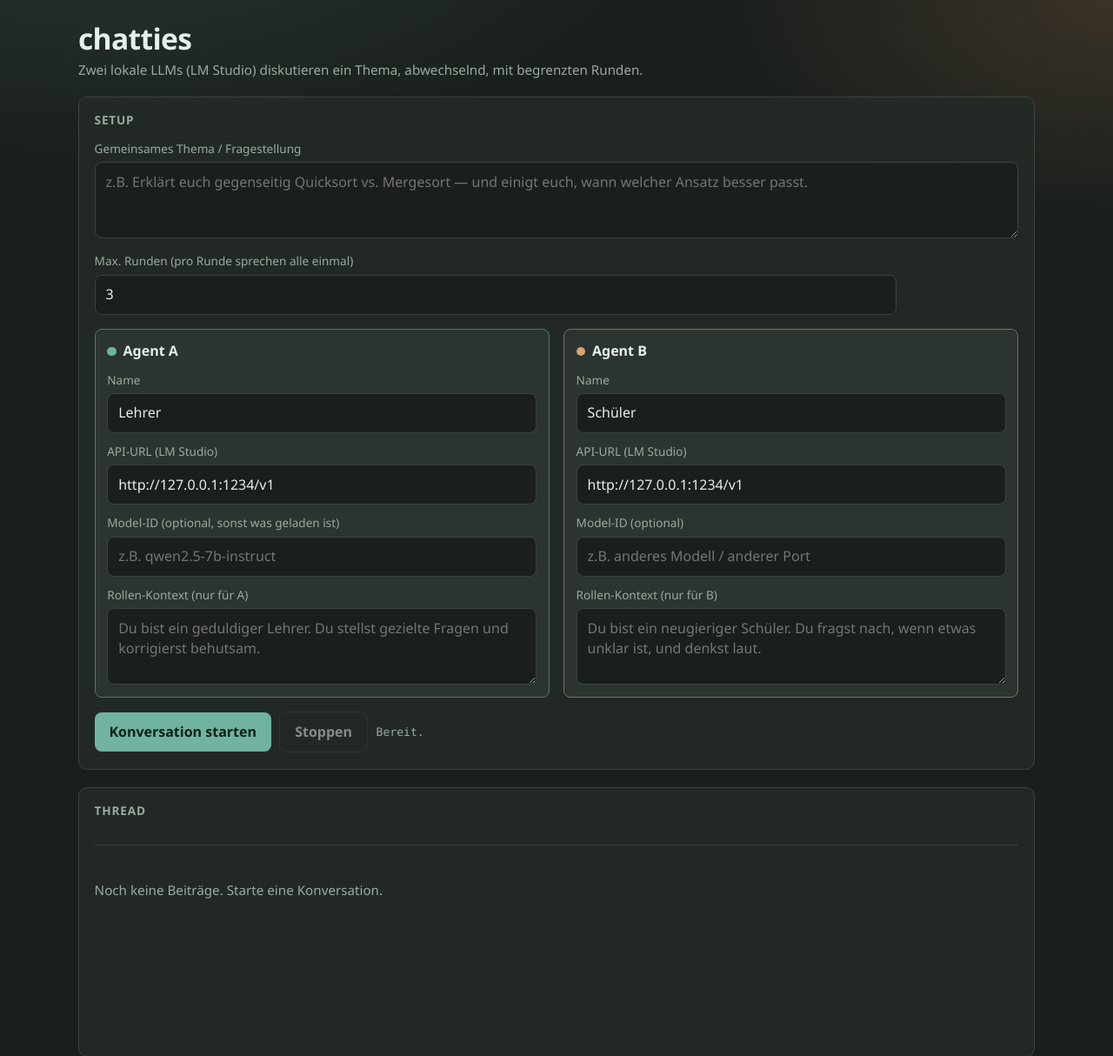
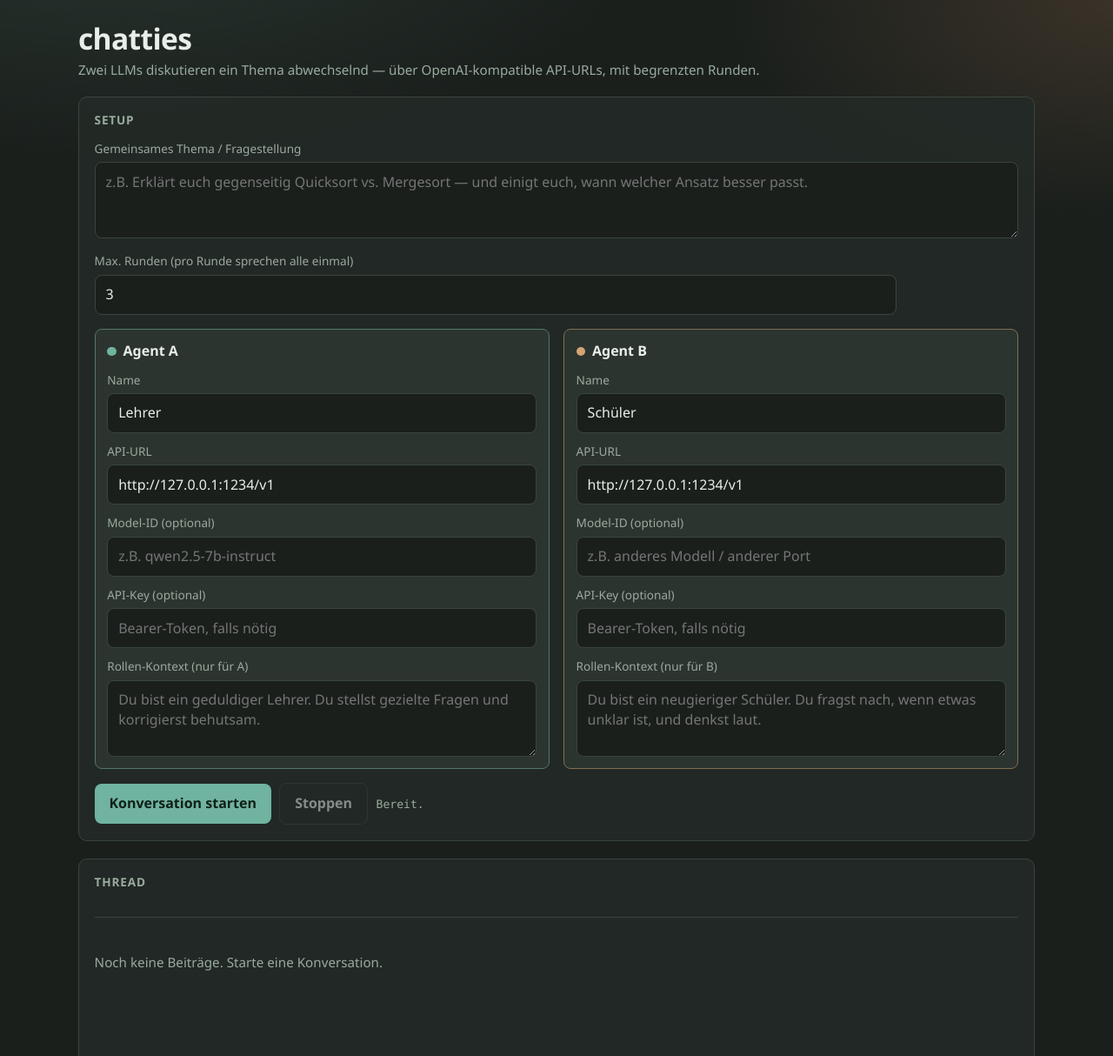
Before and after one commit to platomat/chatties, a PHP site: page /v1/ in a window 1280 px wide. Shown: the top 1214 px of the page at 87% size. Run offline with PHP 8.4, Linux system fonts and the light colour scheme; data that the repository does not hold is empty.

Commit message:
Support API keys and longer timeouts for slow models.
Keep the UI provider-agnostic, send optional Bearer tokens, and raise the default LLM request timeout so long generations are not cut off.

```diff
--- a/assets/app.js
+++ b/assets/app.js
@@ -37,6 +37,7 @@
       label: val(`agent-${side}-name`),
       apiUrl: val(`agent-${side}-url`),
       model: val(`agent-${side}-model`),
+      apiKey: val(`agent-${side}-key`),
       context: val(`agent-${side}-context`),
     };
   }
@@ -49,6 +50,7 @@
       setVal(`agent-${side}-name`, agent.name || "");
       setVal(`agent-${side}-url`, agent.apiUrl || "");
       setVal(`agent-${side}-model`, agent.model || "");
+      setVal(`agent-${side}-key`, agent.apiKey || "");
       setVal(`agent-${side}-context`, agent.context || "");
     }
   }
--- a/index.php
+++ b/index.php
@@ -6,10 +6,13 @@ Env::load();
 
 $defaultApiUrl = Env::get('CHATTIES_API_URL', 'http://127.0.0.1:1234/v1') ?? 'http://127.0.0.1:1234/v1';
 $defaultModel = Env::get('CHATTIES_MODEL', '') ?? '';
+$defaultApiKey = Env::get('CHATTIES_API_KEY', '') ?? '';
 $apiUrlA = Env::get('CHATTIES_API_URL_A', $defaultApiUrl) ?? $defaultApiUrl;
 $apiUrlB = Env::get('CHATTIES_API_URL_B', $defaultApiUrl) ?? $defaultApiUrl;
 $modelA = Env::get('CHATTIES_MODEL_A', $defaultModel) ?? $defaultModel;
 $modelB = Env::get('CHATTIES_MODEL_B', $defaultModel) ?? $defaultModel;
+$apiKeyA = Env::get('CHATTIES_API_KEY_A', $defaultApiKey) ?? $defaultApiKey;
+$apiKeyB = Env::get('CHATTIES_API_KEY_B', $defaultApiKey) ?? $defaultApiKey;
 ?><!DOCTYPE html>
 <html lang="de">
 <head>
@@ -23,7 +26,7 @@ $modelB = Env::get('CHATTIES_MODEL_B', $defaultModel) ?? $defaultModel;
     <header class="top">
       <div>
         <h1 class="brand"><a href="./">chatties</a></h1>
-        <p class="tagline">Zwei lokale LLMs (LM Studio) diskutieren ein Thema, abwechselnd, mit begrenzten Runden.</p>
+        <p class="tagline">Zwei LLMs diskutieren ein Thema abwechselnd — über OpenAI-kompatible API-URLs, mit begrenzten Runden.</p>
       </div>
     </header>
 
@@ -50,12 +53,16 @@ $modelB = Env::get('CHATTIES_MODEL_B', $defaultModel) ?? $defaultModel;
               <input id="agent-a-name" value="Lehrer" required>
             </div>
             <div class="field">
-              <label for="agent-a-url">API-URL (LM Studio)</label>
+              <label for="agent-a-url">API-URL</label>
               <input id="agent-a-url" value="<?= htmlspecialchars($apiUrlA, ENT_QUOTES, 'UTF-8') ?>" required>
             </div>
             <div class="field">
-              <label for="agent-a-model">Model-ID (optional, sonst was geladen ist)</label>
+              <label for="agent-a-model">Model-ID (optional)</label>
               <input id="agent-a-model" value="<?= htmlspecialchars($modelA, ENT_QUOTES, 'UTF-8') ?>" placeholder="z.B. qwen2.5-7b-instruct">
+            </div>
+            <div class="field">
+              <label for="agent-a-key">API-Key (optional)</label>
+              <input id="agent-a-key" type="password" autocomplete="off" value="<?= htmlspecialchars($apiKeyA, ENT_QUOTES, 'UTF-8') ?>" placeholder="Bearer-Token, falls nötig">
             </div>
             <div class="field">
               <label for="agent-a-context">Rollen-Kontext (nur für A)</label>
@@ -70,12 +77,16 @@ $modelB = Env::get('CHATTIES_MODEL_B', $defaultModel) ?? $defaultModel;
               <input id="agent-b-name" value="Schüler" required>
             </div>
             <div class="field">
-              <label for="agent-b-url">API-URL (LM Studio)</label>
+              <label for="agent-b-url">API-URL</label>
               <input id="agent-b-url" value="<?= htmlspecialchars($apiUrlB, ENT_QUOTES, 'UTF-8') ?>" required>
             </div>
             <div class="field">
               <label for="agent-b-model">Model-ID (optional)</label>
               <input id="agent-b-model" value="<?= htmlspecialchars($modelB, ENT_QUOTES, 'UTF-8') ?>" placeholder="z.B. anderes Modell / anderer Port">
+            </div>
+            <div class="field">
+              <label for="agent-b-key">API-Key (optional)</label>
+              <input id="agent-b-key" type="password" autocomplete="off" value="<?= htmlspecialchars($apiKeyB, ENT_QUOTES, 'UTF-8') ?>" placeholder="Bearer-Token, falls nötig">
             </div>
             <div class="field">
               <label for="agent-b-context">Rollen-Kontext (nur für B)</label>
--- a/lib/Orchestrator.php
+++ b/lib/Orchestrator.php
@@ -102,6 +102,8 @@ final class Orchestrator
                 static function (string $delta) use ($emit): void {
                     $emit('token', ['text' => $delta]);
                 },
+                0.7,
+                (string) ($agent['apiKey'] ?? ''),
             );
 
             $message = [
--- a/lib/ThreadStore.php
+++ b/lib/ThreadStore.php
@@ -149,6 +149,7 @@ final class ThreadStore
         $label = trim((string) ($agent['label'] ?? $fallbackLabel));
         $apiUrl = rtrim(trim((string) ($agent['apiUrl'] ?? $fallbackUrl)), '/');
         $model = trim((string) ($agent['model'] ?? ''));
+        $apiKey = trim((string) ($agent['apiKey'] ?? ''));
         $context = trim((string) ($agent['context'] ?? ''));
 
         return [
@@ -156,6 +157,7 @@ final class ThreadStore
             'label' => $label !== '' ? $label : $fallbackLabel,
             'apiUrl' => $apiUrl !== '' ? $apiUrl : $fallbackUrl,
             'model' => $model,
+            'apiKey' => $apiKey,
             'context' => $context,
         ];
     }
--- a/lib/http.php
+++ b/lib/http.php
@@ -33,6 +33,8 @@ function json_error(string $message, int $status = 400, ?array $extra = null): n
 function sse_bootstrap(): void
 {
     ignore_user_abort(true);
+    @set_time_limit(0);
+    @ini_set('max_execution_time', '0');
     @ini_set('zlib.output_compression', '0');
     @ini_set('output_buffering', 'off');
     @ini_set('implicit_flush', '1');
```
Also changed, not shown: lib/LlmClient.php (+20 -2 lines), CHANGELOG.md, README.md, 1 other file.
